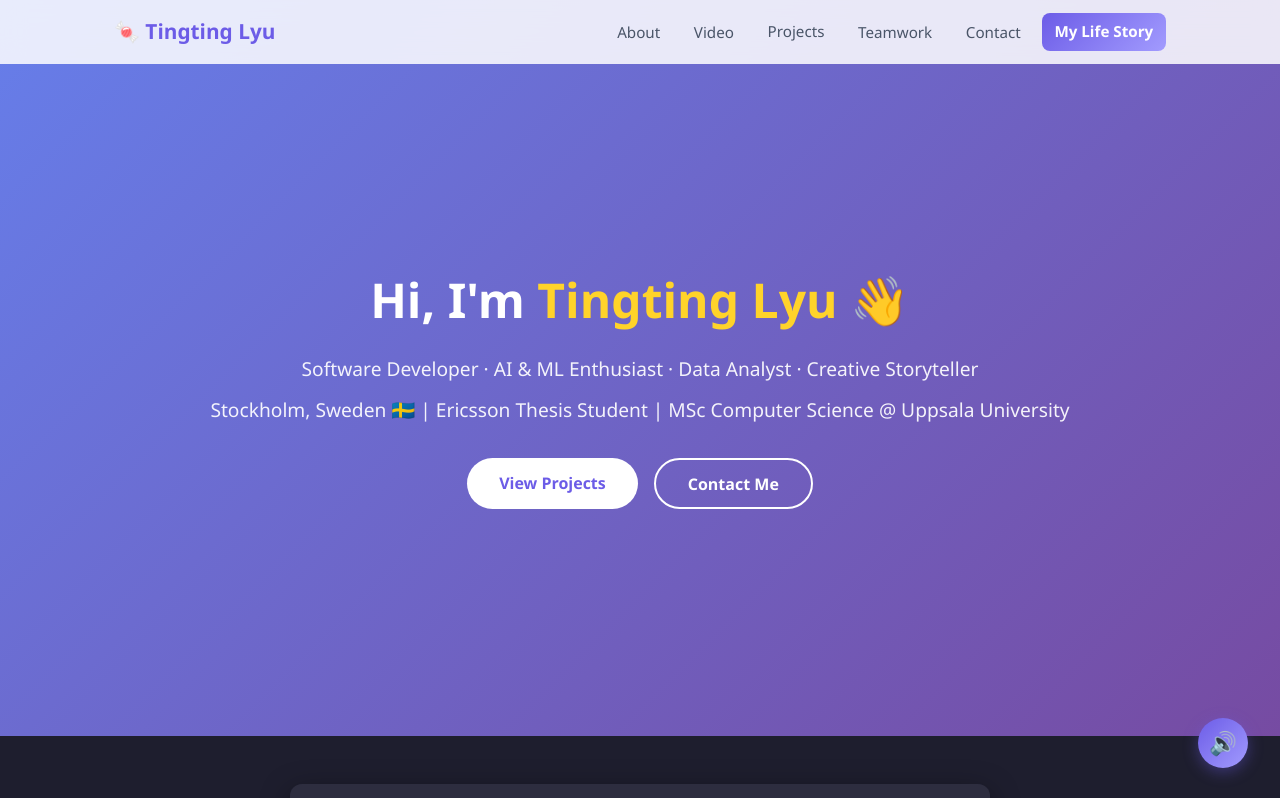
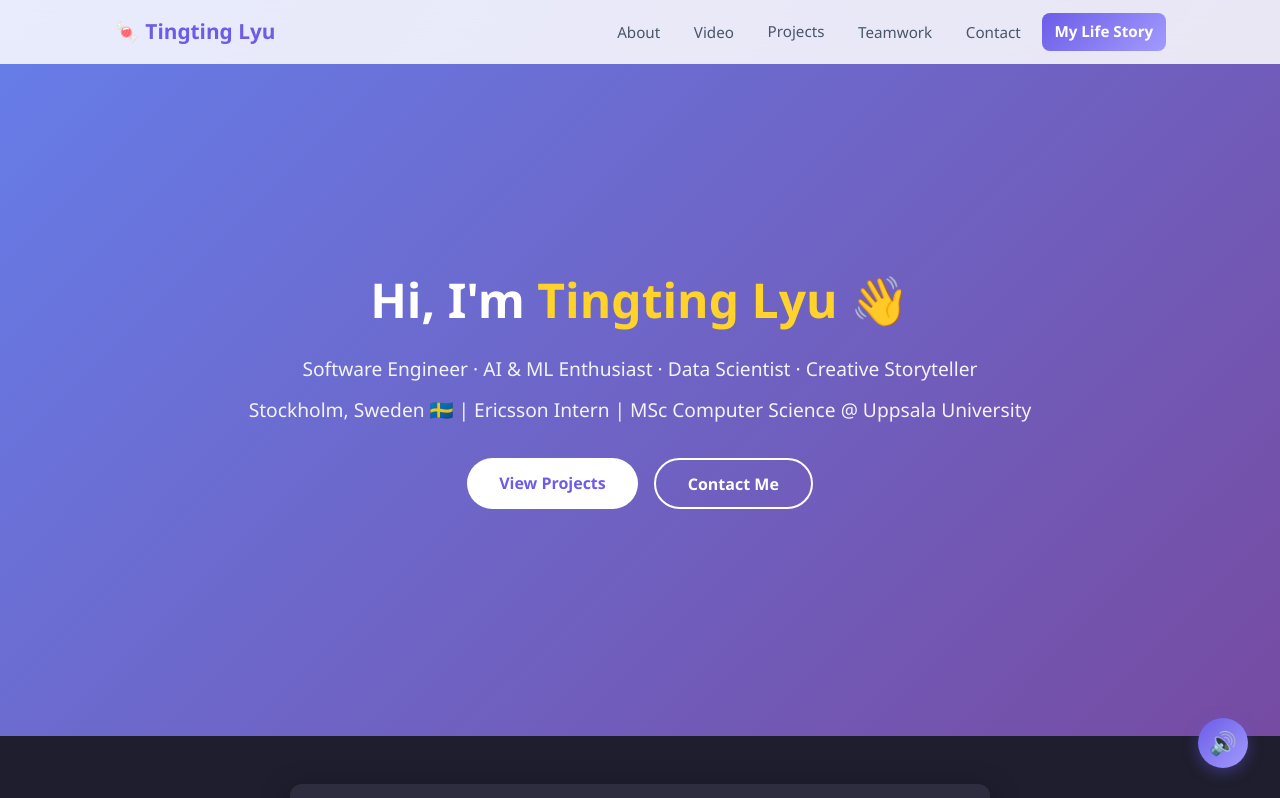
Before and after one commit to Shirely5752/Tangtang-UI, a React (Create React App) app: page /#/ in a window 1280 px wide. Shown: the top 798 px of the page. Built offline with nearby package versions, Linux system fonts and the light colour scheme.

Commit message:
Update hero titles

```diff
--- a/src/components/Content.tsx
+++ b/src/components/Content.tsx
@@ -72,8 +72,8 @@ const Content = () => {
       <section className="hero">
         <div className="hero__text">
           <h1>Hi, I'm <span className="highlight">Tingting Lyu</span> 👋</h1>
-          <p>Software Developer · AI & ML Enthusiast · Data Analyst · Creative Storyteller</p>
-          <p className="hero__sub">Stockholm, Sweden 🇸🇪 | Ericsson Thesis Student | MSc Computer Science @ Uppsala University</p>
+          <p>Software Engineer · AI & ML Enthusiast · Data Scientist · Creative Storyteller</p>
+          <p className="hero__sub">Stockholm, Sweden 🇸🇪 | Ericsson Intern | MSc Computer Science @ Uppsala University</p>
           <div className="hero__buttons">
             <Link to="/projects" className="btn btn--primary">View Projects</Link>
             <button onClick={() => document.getElementById('contact')?.scrollIntoView({ behavior: 'smooth' })} className="btn btn--outline">Contact Me</button>
```
